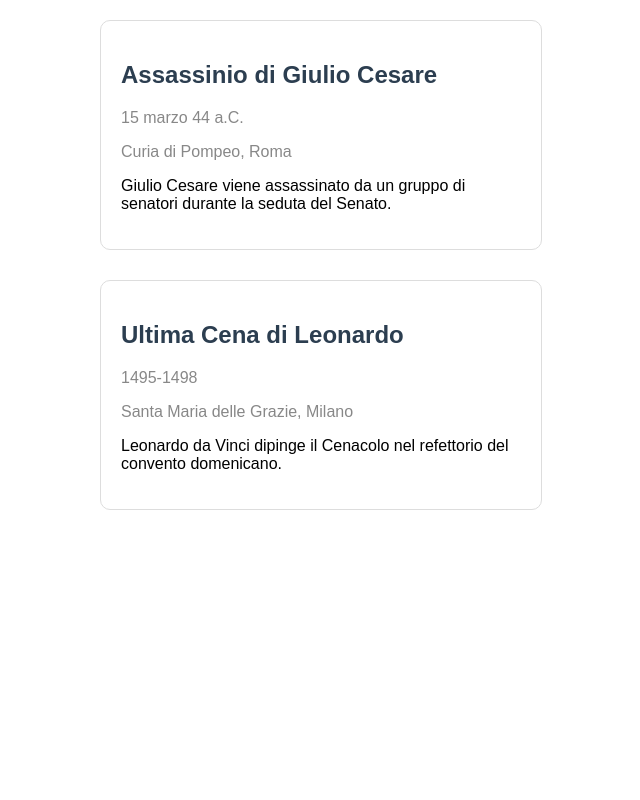
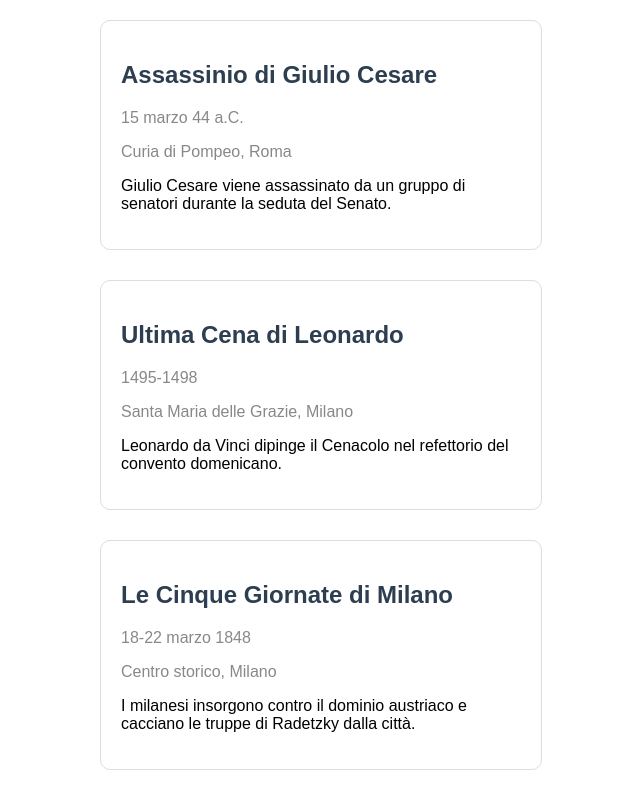
Before and after one commit to monicazucca1974-lab/quieoralastoria, a React (Create React App) app: page / in a window 1280 px wide. Shown: the part 479-1279 px from the top of the page, without its empty margins (319-959 px from the left). Before the commit the page ends 1019 px from the top, so only its background shows below. Built offline with nearby package versions, Linux system fonts and the light colour scheme.

Commit message:
aggiunto filtro raggio di ricerca

```diff
--- a/src/App.js
+++ b/src/App.js
@@ -27,6 +27,15 @@ const eventi = [
     lat: 45.4659,
     lon: 9.1706,
     descrizione: 'Leonardo da Vinci dipinge il Cenacolo nel refettorio del convento domenicano.'
+  },
+  {
+    id: 4,
+    titolo: 'Le Cinque Giornate di Milano',
+    data: '18-22 marzo 1848',
+    luogo: 'Centro storico, Milano',
+    lat: 45.4642,
+    lon: 9.1900,
+    descrizione: 'I milanesi insorgono contro il dominio austriaco e cacciano le truppe di Radetzky dalla città.'
   }
 ];
 
@@ -44,6 +53,7 @@ function calcolaDistanza(lat1, lon1, lat2, lon2) {
 function App() {
   const [posizione, setPosizione] = useState(null);
   const [errore, setErrore] = useState(null);
+  const [raggio, setRaggio] = useState(50);
 
   function trovaPosizione() {
     if (!navigator.geolocation) {
@@ -71,6 +81,7 @@ function App() {
         ...e,
         distanza: calcolaDistanza(posizione.lat, posizione.lon, e.lat, e.lon)
       }))
+      .filter(e => e.distanza <= raggio)
       .sort((a, b) => a.distanza - b.distanza);
   }
 
@@ -99,6 +110,26 @@ function App() {
         <p style={{ marginTop: '20px', color: 'red' }}>{errore}</p>
       )}
 
+      {posizione && (
+        <div style={{ marginTop: '25px' }}>
+          <p style={{ color: '#555' }}>Cerca eventi entro {raggio} km</p>
+          <input
+            type="range"
+            min="1"
+            max="500"
+            value={raggio}
+            onChange={(e) => setRaggio(Number(e.target.value))}
+            style={{ width: '250px' }}
+          />
+        </div>
+      )}
+
+      {posizione && eventiDaMostrare.length === 0 && (
+        <p style={{ marginTop: '30px', color: '#888' }}>
+          Nessun evento entro {raggio} km. Prova ad allargare la ricerca.
+        </p>
+      )}
+
       {eventiDaMostrare.map(evento => (
         <div key={evento.id} style={{
           maxWidth: '400px',
```
